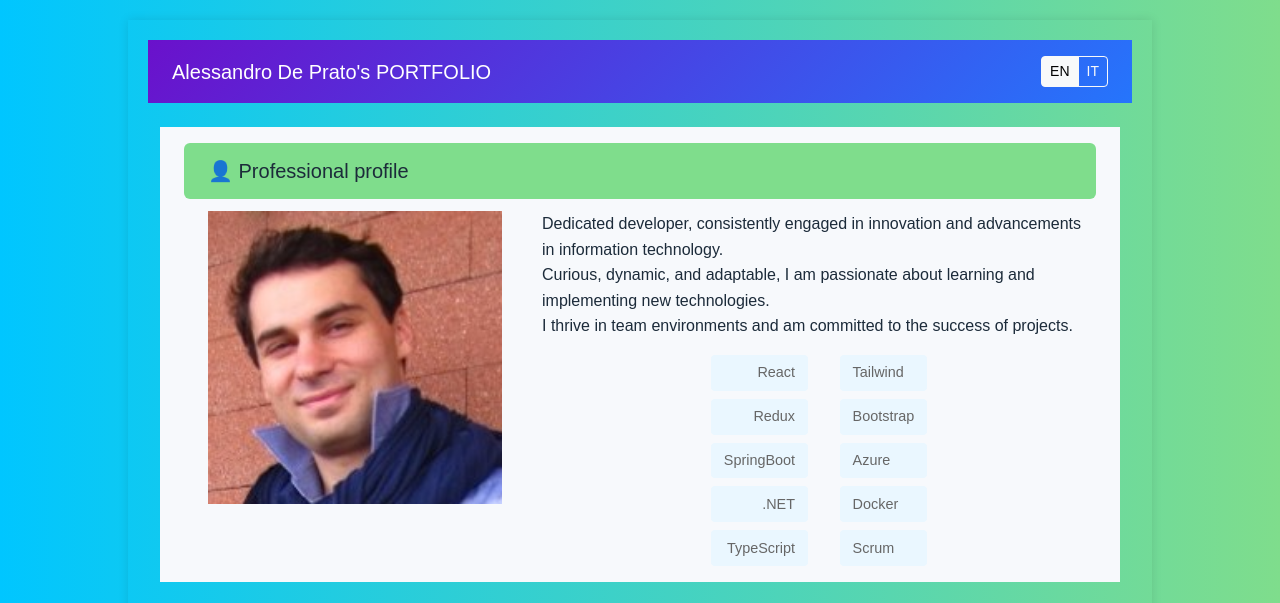
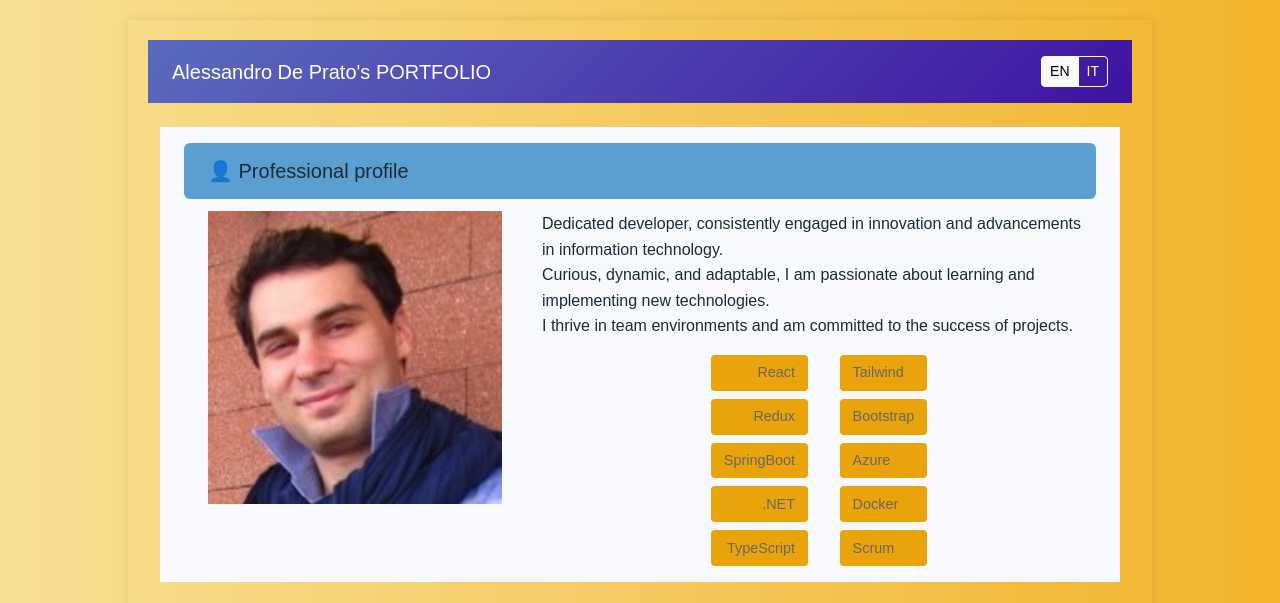
Before and after one commit to AleDeP10/AleDeP10.github.io, a website with bundled scripts: page index.html in a window 1280 px wide. Shown: the top 603 px of the page. Built offline with nearby package versions, Linux system fonts and the light colour scheme.

Commit message:
New color palette

```diff
--- a/assets/i18n/en.json
+++ b/assets/i18n/en.json
@@ -16,10 +16,10 @@
 
   "projects.header": "🎨 Relevant projects",
   "projects.details": "The projects showcased in this portfolio represent a selection of the most meaningful experiences and the skills acquired throughout my career. Expand the accordions for more details. You can view them in action by clicking on the live link!",
-  "projects.repo": "GitHub repository: ",
-  "projects.live": "Live execution: ",
-  "projects.technologies": "Technologies involved: ",
-  "projects.description": "Description",
+  "projects.repo": "GitHub repository:",
+  "projects.live": "Live execution:",
+  "projects.technologies": "Technologies involved:",
+  "projects.description": "Description:",
 
   "project1.name": "TodoList - AngularJS + Redux implementation",
   "project1.description.short": "Implementation of the classic TodoList using AngularJS, styled like React to support caching and modals.",
--- a/styles/partials/_variables.scss
+++ b/styles/partials/_variables.scss
@@ -1,16 +1,19 @@
 $label-color: #1C2B3A;
+
 $link-color: #0073e6;
 
-$background-first-color: #00c6ff;
-$background-second-color: #7fdd8c;
+$background-first-color: #f7e095;
 
-$topbar-first-color: #6A11CB;
-$topbar-second-color: #2575fc;
+$background-second-color: #f3b42b;
+
+$topbar-first-color: #5a6bbd;
+
+$topbar-second-color: #3e13a1;
 
 $section-bg-color: #F7F9FC;
 
-$header-bg-color: #7fdd8c;
+$header-bg-color: #5a9fcf;
 
-$accordion-header-bg-color: #FFB370;
+$accordion-header-bg-color: #6fcfb8;
 
-$technology-bg-color: #eaf7ff;
+$technology-bg-color: #e9a30b;
```
Also changed, not shown: assets/i18n/it.json (+4 -4 lines), style.css.
